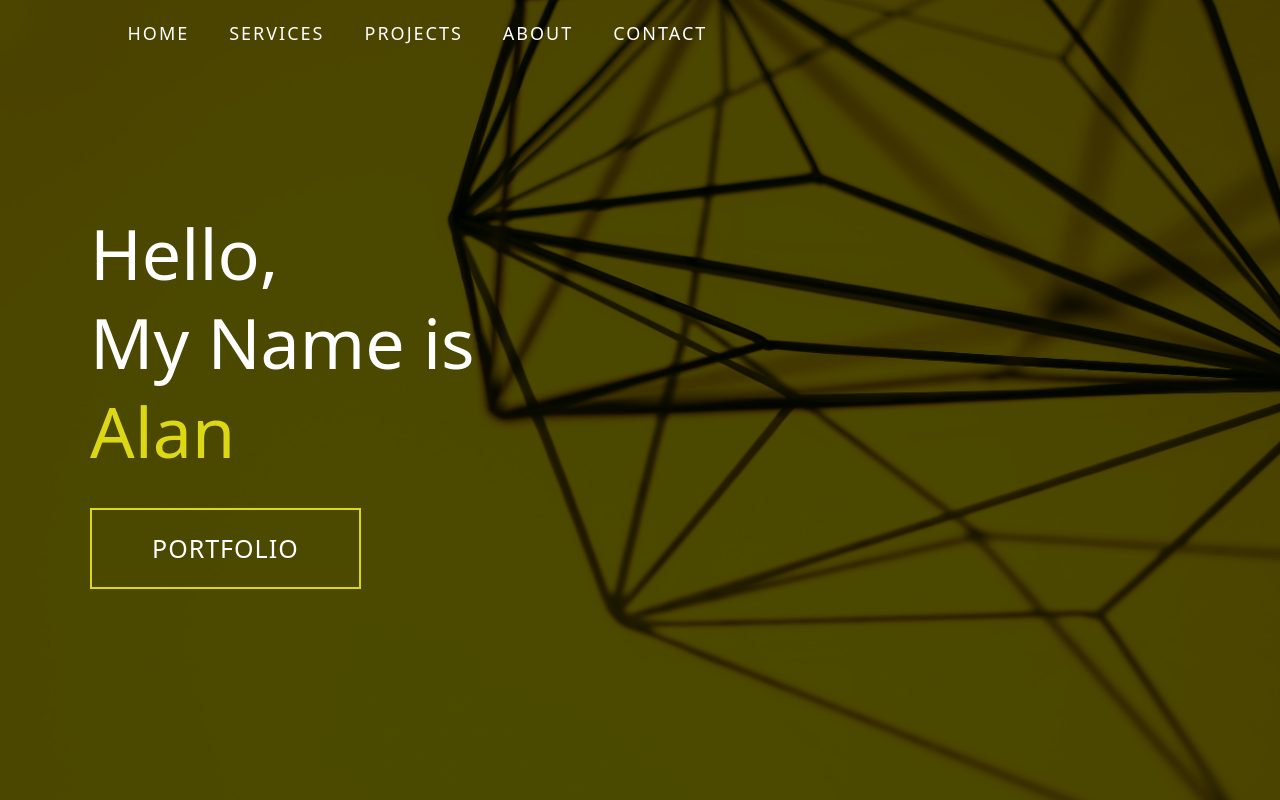
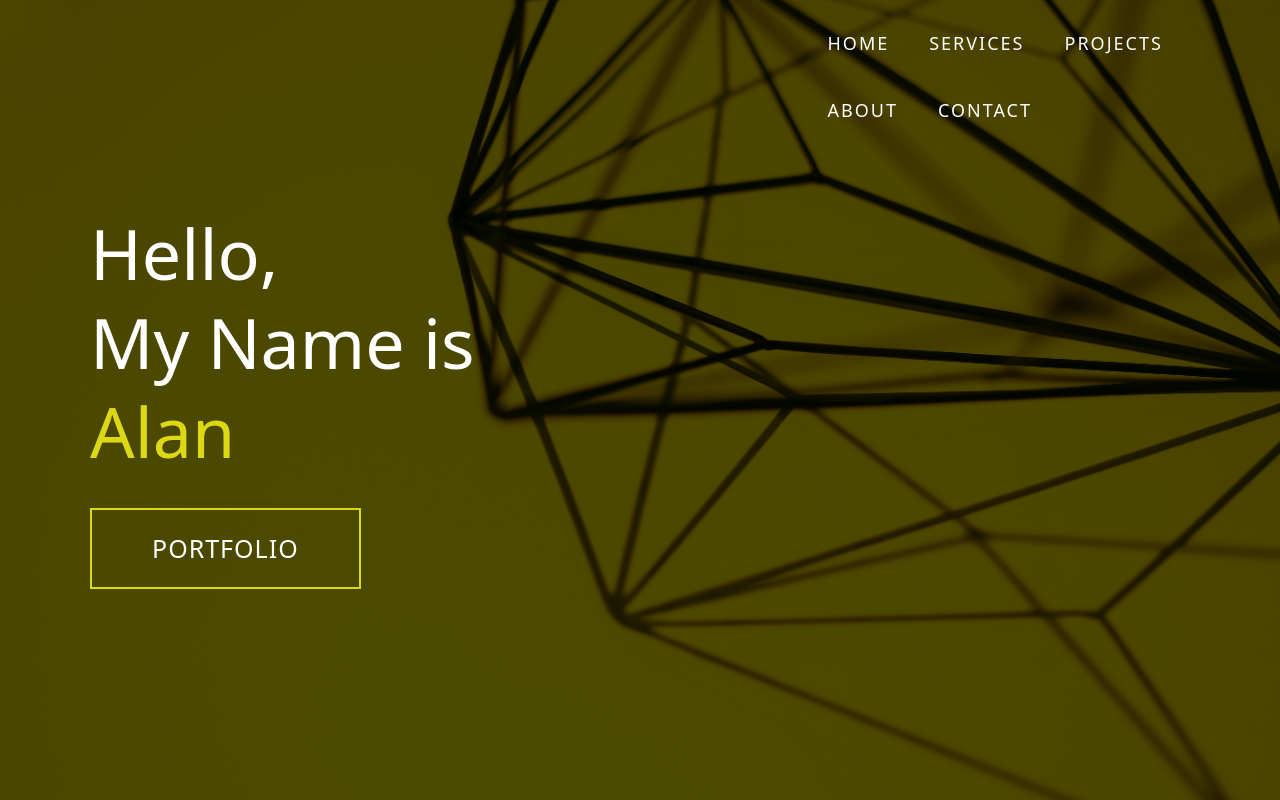
Before and after one commit to Njoguu/Web-Portfolio, an Angular app: page / in a window 1280 px wide. Shown: the top 800 px of the page. Built offline with nearby package versions, Linux system fonts and the light colour scheme.

Commit message:
fixed navbar

```diff
--- a/src/app/homepage/homepage.component.html
+++ b/src/app/homepage/homepage.component.html
@@ -198,7 +198,7 @@
         <div class="brand">
             <h1><span>A</span>lan <span>N</span>jogu</h1>
         </div>
-        <h2>Your Ideal Software Developer.</h2>
+        <h2>Your Ideal Developer.</h2>
         <div class="social-icon">
             <div class="social-item">
                 <a href="www.linkedin.com/in/alan-njogu"><img src="https://img.icons8.com/bubbles/100/000000/linkedin.png"></a>
@@ -212,7 +212,7 @@
             <div class="social-item">
                 <a href="https://t.me/Njoguuu"><img src="https://img.icons8.com/bubbles/50/000000/telegram-app.png"/></a>
             </div>
-            <p>Copyright © 2021 Njoguu™ ©. All rights reserved</p>
+            <p>Copyright © 2022 Njoguu™ ©. All rights reserved</p>
         </div>
     </div>
 </section>
--- a/src/styles.css
+++ b/src/styles.css
@@ -75,6 +75,8 @@ p {
 /* Header section */
 #header {
     position: absolute;
+    padding-top: 10px;
+    padding-left: 770px;
     z-index: 1000;
     left: 0;
     top: 0;
@@ -89,6 +91,7 @@ p {
     display: flex;
     align-items: center;
     justify-content: space-between;
+    float: right;
     width: 100%;
     height: 100%;
     max-width: 100%;
```
